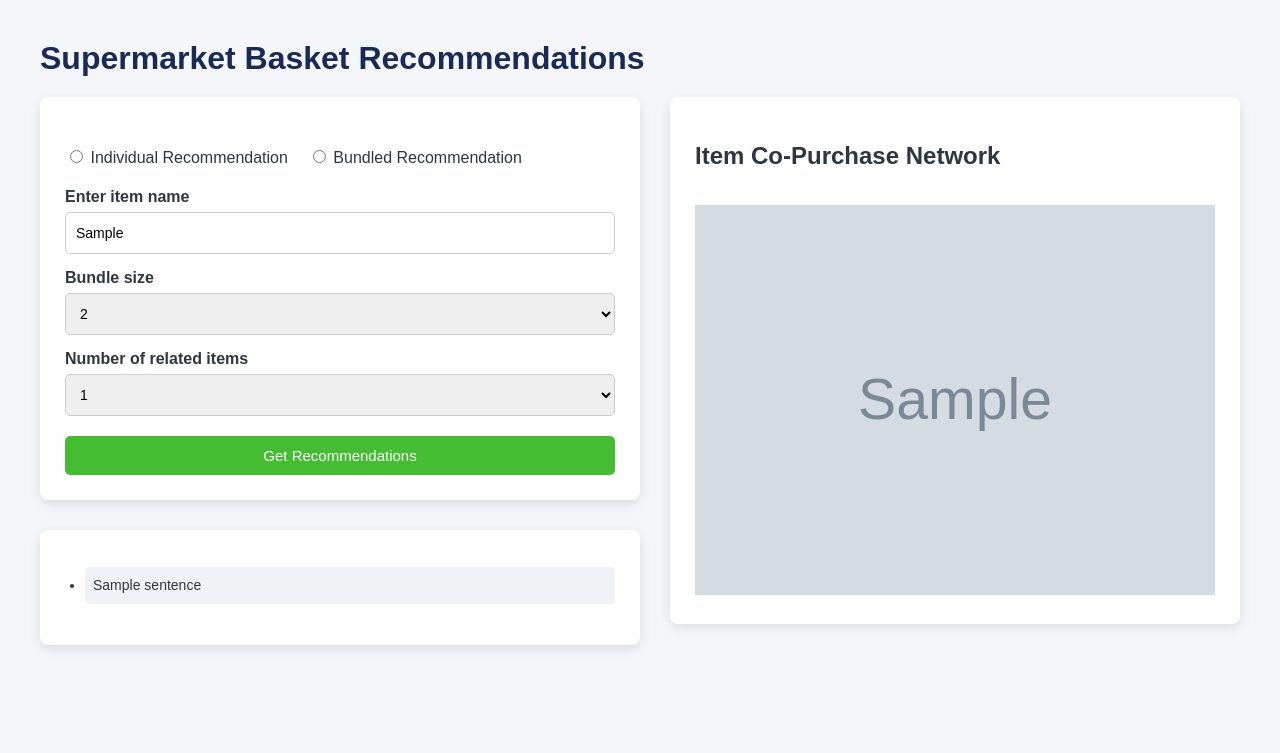
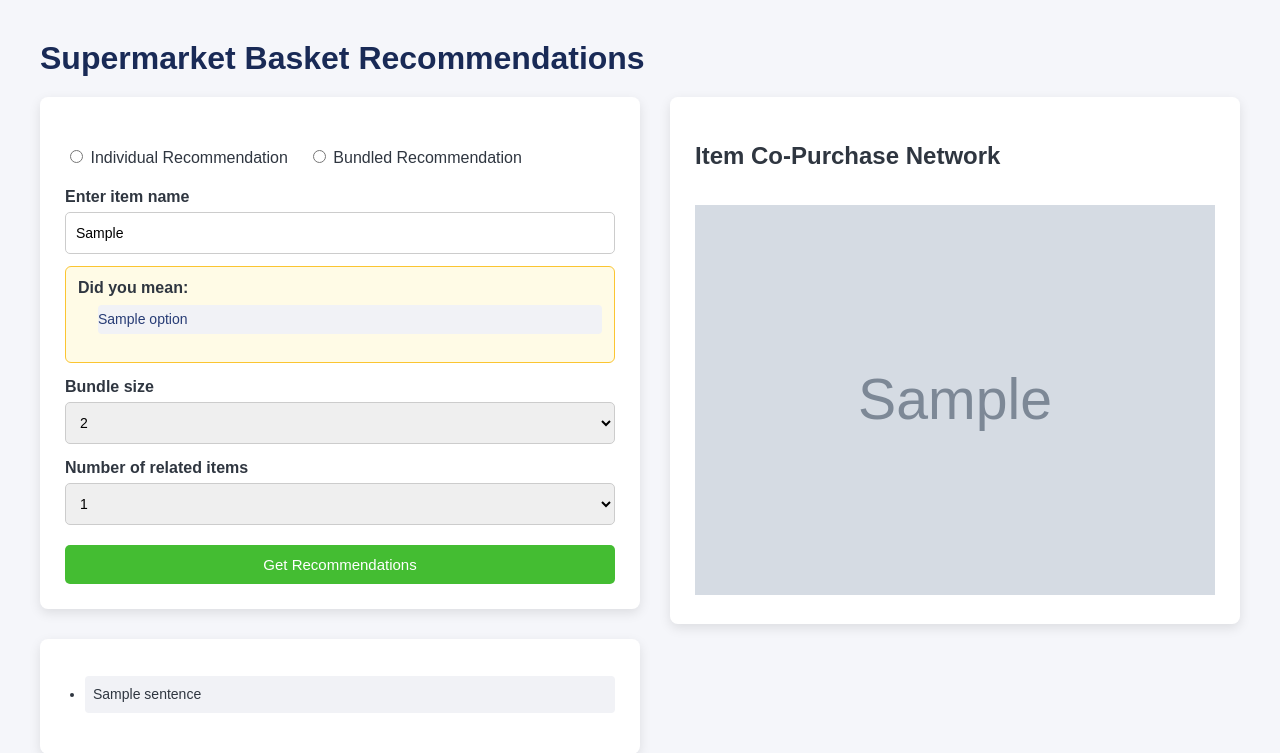
Before and after one commit to adithinrajesh/supermarket_analysis, a Flask app: template market_basket_project/templates/index.html in a window 1280 px wide. Shown: the top 753 px of the page. Before the commit the page ends 649 px from the top, so only its background shows below. Run offline with Flask 3, Linux system fonts and the light colour scheme; the template is opened without the code that fills it: most values are stand-ins (such as "Sample title", 1, 10 or a date in 2020); grey boxes marked "Sample" are stand-in pictures.

Commit message:
Final touches

```diff
--- a/market_basket_project/app.py
+++ b/market_basket_project/app.py
@@ -17,7 +17,7 @@ adjacency_list = build_graph(transactions)
 
 @app.route('/', methods=['GET', 'POST'])
 def index():
-    mode = request.form.get('mode', 'individual')
+    mode = request.form.get('mode')
     query_item = request.form.get('item', '').strip()
     limit = int(request.form.get('limit', 6))
     bundle_size = int(request.form.get('bundle_size', 2))
--- a/market_basket_project/templates/index.html
+++ b/market_basket_project/templates/index.html
@@ -127,9 +127,28 @@
                 <div id="item-container">
                     <label for="item">Enter item name</label>
                     <input type="text" id="item" name="item"
-                           placeholder="e.g. milk, bread"
+                           placeholder="e.g. whole milk, sausage"
                            value="{{ query_item }}">
                 </div>
+
+                {% if suggestions %}
+                <div style="margin-top:12px; padding:12px; background:#fffbe6; border:1px solid #fbc531; border-radius:6px;">
+                    <strong>Did you mean:</strong>
+                    <ul style="margin-top:8px;">
+                        {% for option in suggestions %}
+                        <li style="list-style:none; padding:4px 0;">
+                            <button type="submit"
+                                    name="item"
+                                    value="{{ option }}"
+                                    style="background:none;border:none;color:#273c75;cursor:pointer;font-size:14px;padding:0;">
+                                {{ option }}
+                            </button>
+                        </li>
+                        {% endfor %}
+                    </ul>
+                </div>
+                {% endif %}
+
 
                 <!-- Bundle Size -->
                 <div id="bundle-size-container">
```
Also changed, not shown: market_basket_project/static/images/graph.png.
